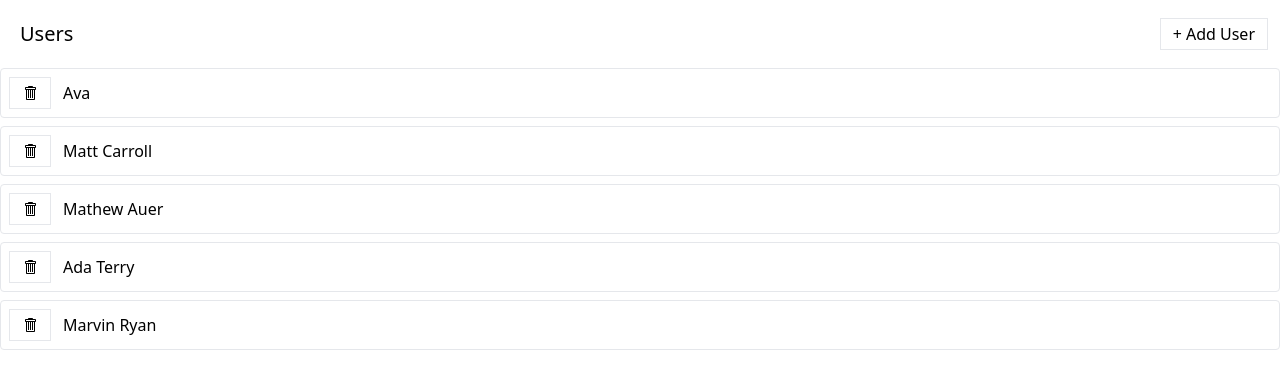
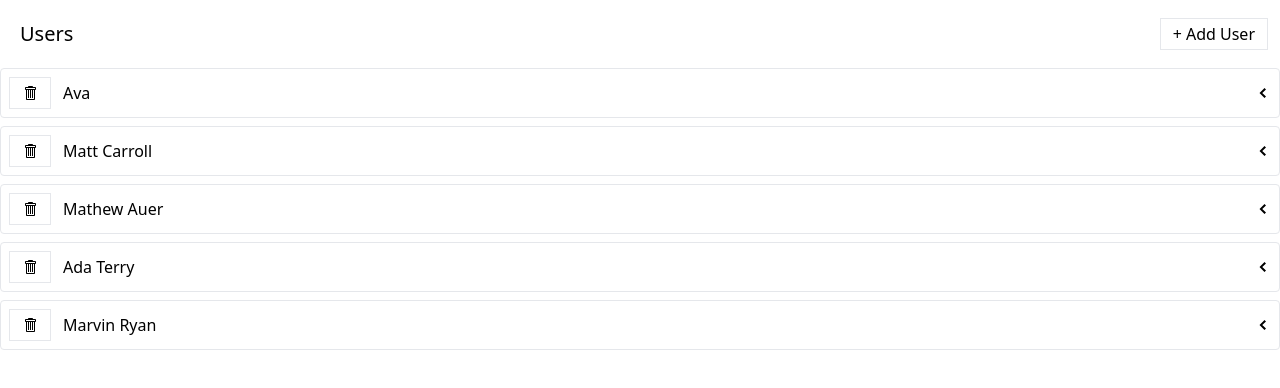
Before and after one commit to IocusBob/media, a React (Create React App) app: page / in a window 1280 px wide. Shown: the top 388 px of the page. Built offline with nearby package versions, Linux system fonts and the light colour scheme; data requests are answered from the project's data file.

Commit message:
Expandable Div Logic

```diff
--- /dev/null
+++ b/src/components/ExpandablePanel.js
@@ -0,0 +1,29 @@
+import React, {useState} from 'react'
+import { GoChevronDown, GoChevronLeft } from 'react-icons/go';
+
+const ExpandablePanel = ({header, children}) => {
+    const [expanded, setExpanded] = useState(false);
+
+    const handleClick = () => {
+        setExpanded(!expanded)
+    };
+    return (
+        <div className="mb-2 border rounded">
+            <div className='flex p-2 justify-between items-center'>
+                <div className='flex flex-row items-center justify-between'>
+                    {header}
+                </div>
+                <div className='cursor-pointer' onClick={handleClick}>
+                    {expanded ? <GoChevronDown /> : <GoChevronLeft />}
+                </div>
+            </div>
+            {
+                expanded && <div className="p-2 border-t">
+                    {children}
+                </div>
+            }
+        </div>
+    )
+}
+
+export default ExpandablePanel
--- a/src/components/UsersListItem.js
+++ b/src/components/UsersListItem.js
@@ -1,6 +1,7 @@
 import React from 'react'
 import { GoTrashcan } from 'react-icons/go';
 import Button from './Button';
+import ExpandablePanel from './ExpandablePanel';
 import { removeUser } from '../store';
 import { useThunk } from '../hooks/use-thunk';
 
@@ -9,18 +10,19 @@
     const handlClick = () => {
         doRemoveUser(user);
     }
+
+    const header = <React.Fragment>
+                        <Button className='mr-3' loading={isLoading} onClick={handlClick}>
+                            <GoTrashcan />
+                        </Button>
+                        {error && <div>Error Deleting User</div>}
+                        {user.name}
+                    </React.Fragment>
     return (
-        <div key={user.id} className="mb-2 border rounded">
-            <div className='flex p-2 justify-between items-center cursor-pointer'>
-                <div className='flex flex-row items-center justify-between'>
-                    <Button className='mr-3' loading={isLoading} onClick={handlClick}>
-                        <GoTrashcan />
-                    </Button>
-                    {error && <div>Error Deleting User</div>}
-                    {user.name}
-                </div>
-            </div>
-        </div>
+        <ExpandablePanel header={header}>
+            CONTENT!!!
+            </ExpandablePanel>
+
     )
 }
 
```
